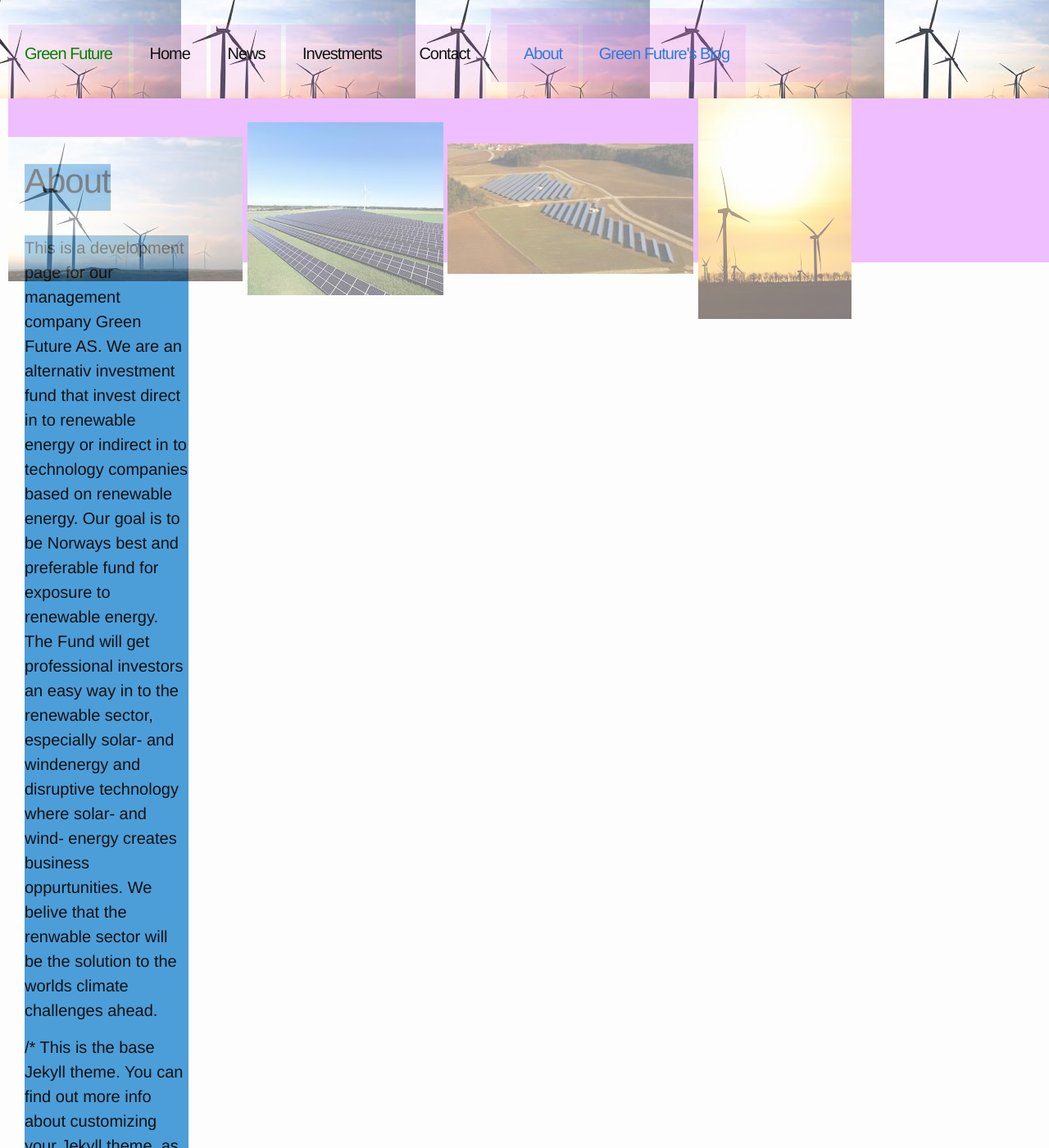
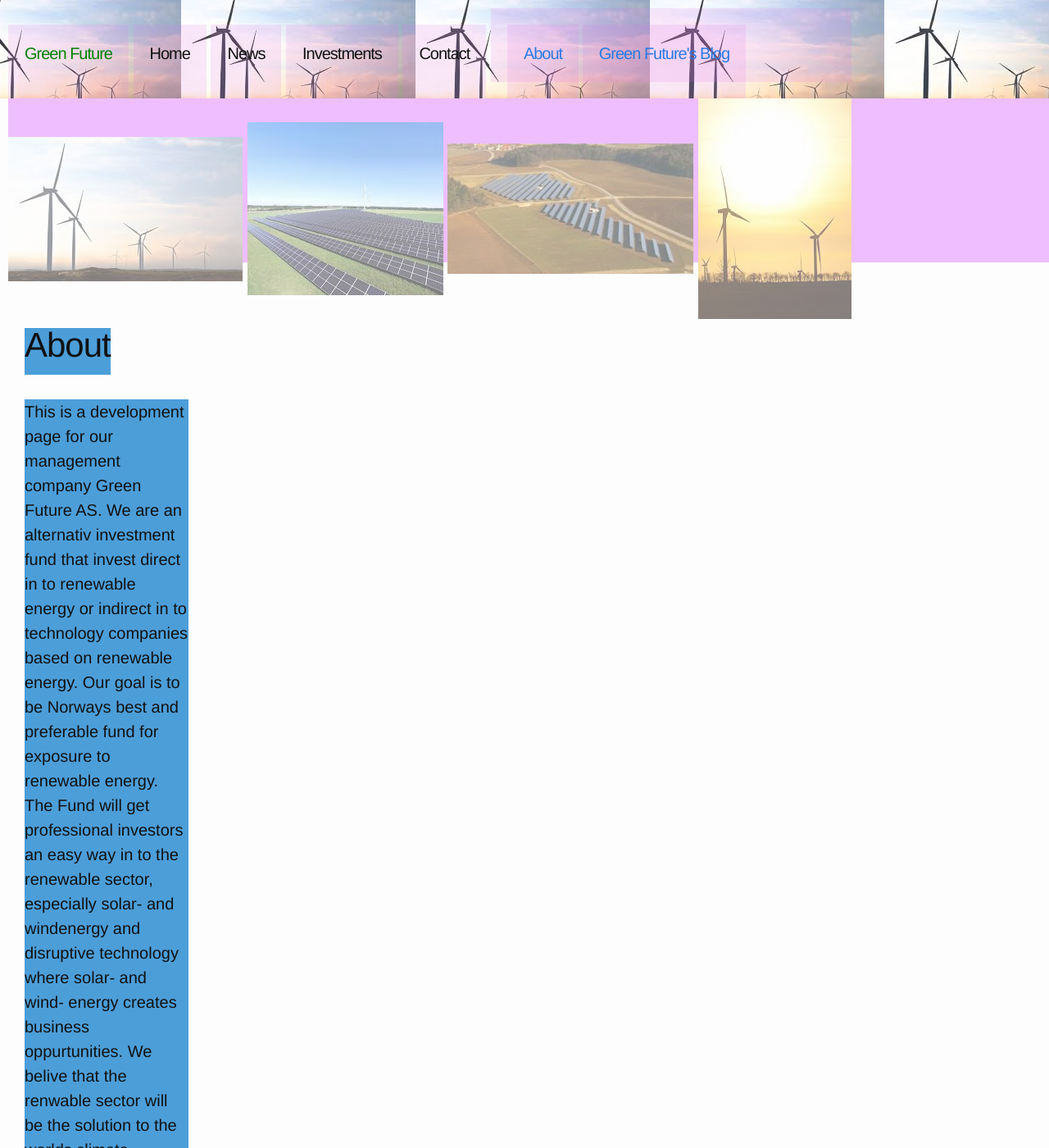
Before and after one commit to Paal-August/Paal-August.github.io, a Jekyll site: the page built from about.md, in a window 1280 px wide and 1400 px high. Shown: the whole window at 82% size. Built offline with Jekyll 4.4.1, drawn with Linux system fonts in a browser that asks for light colours.

Commit message:
Update _layout.scss

```diff
--- a/_sass/_layout.scss
+++ b/_sass/_layout.scss
@@ -330,7 +330,7 @@
  */
 
 .post{
-   margin:200px 0 0 0;
+   margin:400px 0 0 0;
    font-size: 20px;
    grid-gap: 1px;
    width:200px;
```
